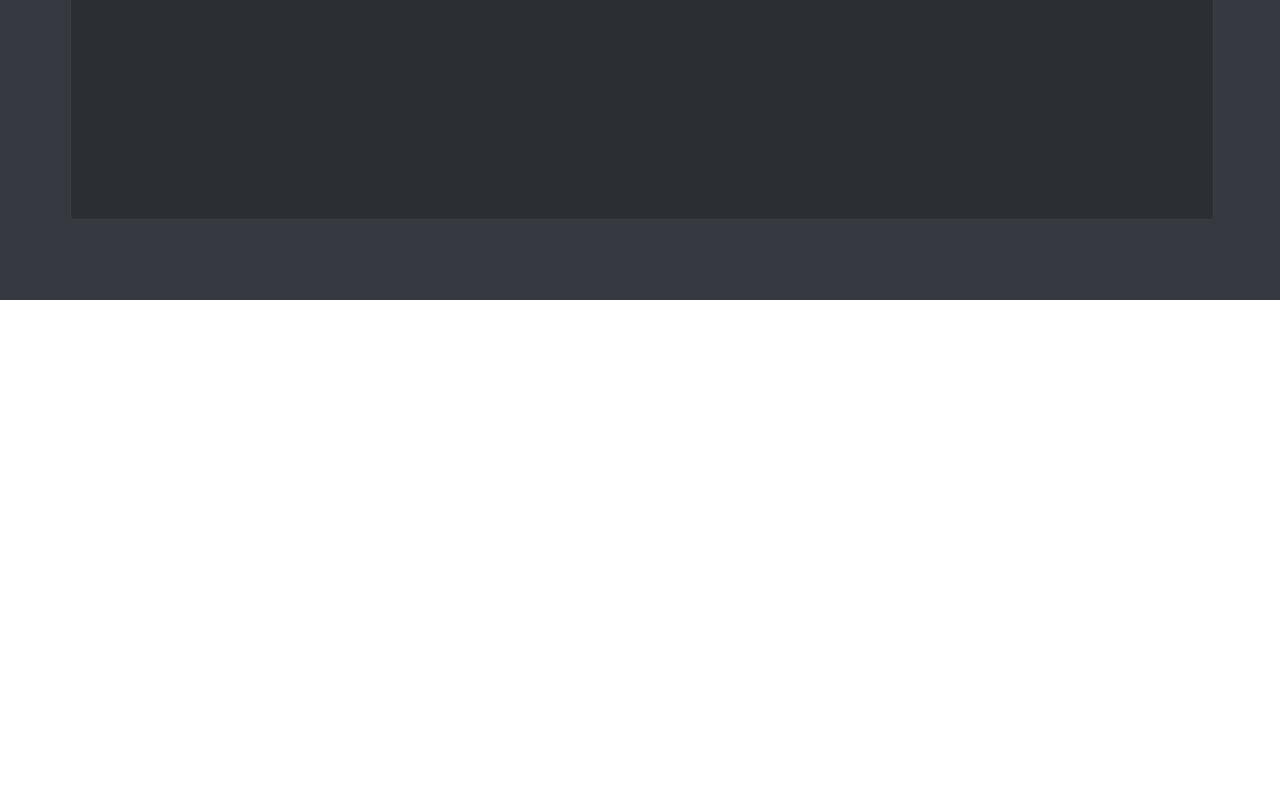
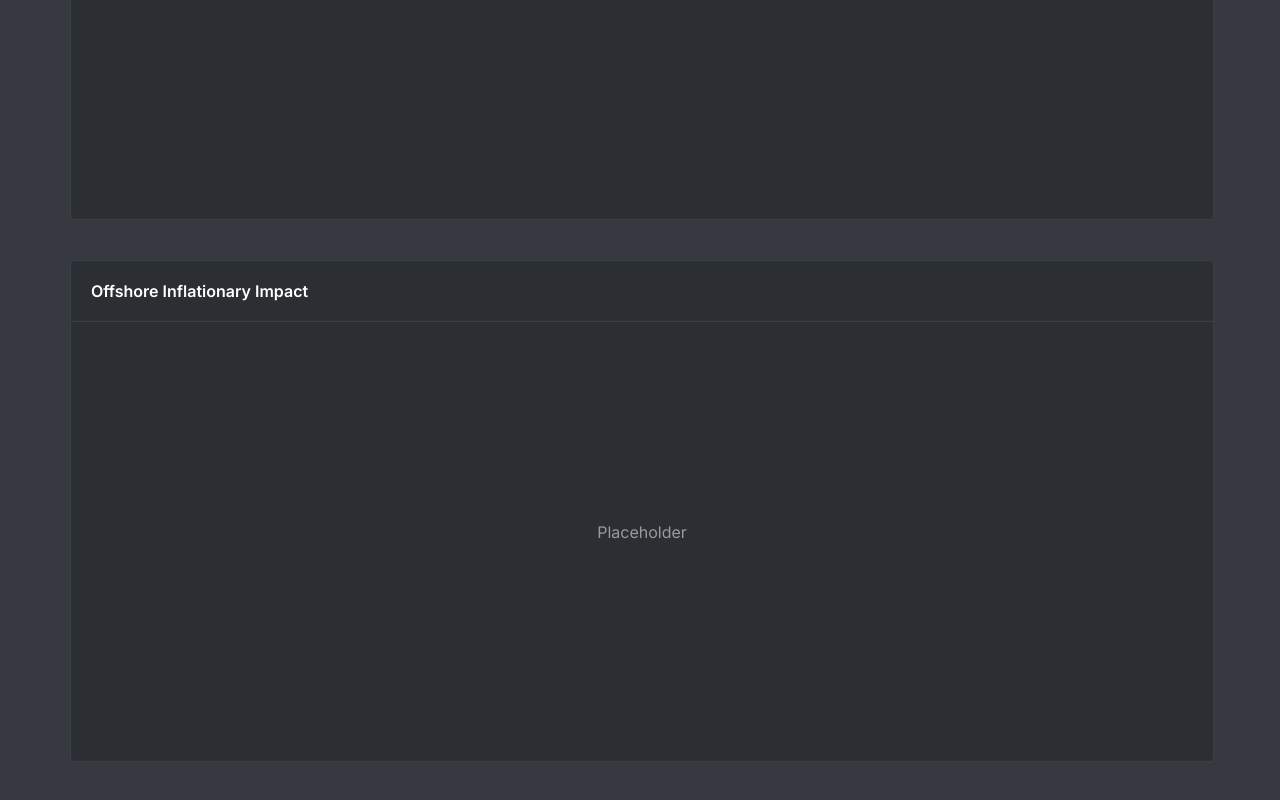
Before and after one commit to haven-protocol-org/haven-network-app, a React (Create React App) app: page / in a window 1280 px wide. Shown: the part 1261-2061 px from the top of the page. Before the commit the page ends 1561 px from the top, so only its background shows below. Built offline with nearby package versions, Linux system fonts and the light colour scheme; no server answers.

Commit message:
added offshore inflationary impact placeholder

```diff
--- a/src/App.js
+++ b/src/App.js
@@ -10,6 +10,7 @@ import Navigation from "./src/components/navigation/index.js";
 // Charts
 import CirculatingSupply from "./src/components/charts/circulatingSupply";
 import MarketCapAssets from "./src/components/charts/marketCapAssets";
+import InflationDeflationImpact from "./src/components/charts/inflationDeflationImpact";
 
 import MarketData from "./src/components/tables/market/index.js";
 import Tab from "./src/components/tab/index.js";
@@ -94,7 +95,8 @@ class App extends Component {
           {firstTabActive ? (
             <>
               <CirculatingSupply data={supply_coins} />
-              <MarketCapAssets data={supply_coins} />
+              <MarketCapAssets />
+              <InflationDeflationImpact />
             </>
           ) : (
             <MarketData data={this.state.coingecko.market_data} />
--- /dev/null
+++ b/src/src/components/charts/inflationDeflationImpact/index.js
@@ -0,0 +1,18 @@
+// Library Imports
+import React, { Component } from "react";
+
+// Relative Imports
+import { Container, Header, Placeholder } from "./styles";
+
+class InflationDeflationImpact extends Component {
+  render() {
+    return (
+      <Container>
+        <Header>Offshore Inflationary Impact</Header>
+        <Placeholder>Placeholder</Placeholder>
+      </Container>
+    );
+  }
+}
+
+export default InflationDeflationImpact;
--- /dev/null
+++ b/src/src/components/charts/inflationDeflationImpact/styles.js
@@ -0,0 +1,30 @@
+import styled from "styled-components";
+import { dark } from "../../../constants/themes.js";
+
+export const Container = styled.div`
+  height: 500px;
+  width: 100%;
+  background: ${dark.body.foreground};
+  margin-bottom: 20px;
+  border-radius: 4px;
+  border: 1px solid ${dark.body.border};
+`;
+
+export const Header = styled.div`
+  height: auto;
+  padding: 20px;
+  border-bottom: 1px solid ${dark.body.border};
+  font-family: "Inter", san-serif;
+  color: ${dark.type.primary};
+  font-weight: 600;
+`;
+
+export const Placeholder = styled.div`
+  display: flex;
+  height: auto;
+  justify-content: center;
+  align-items: center;
+  font-size: 16px;
+  color: #9a9a9a;
+  padding-top: 200px;
+`;
```
